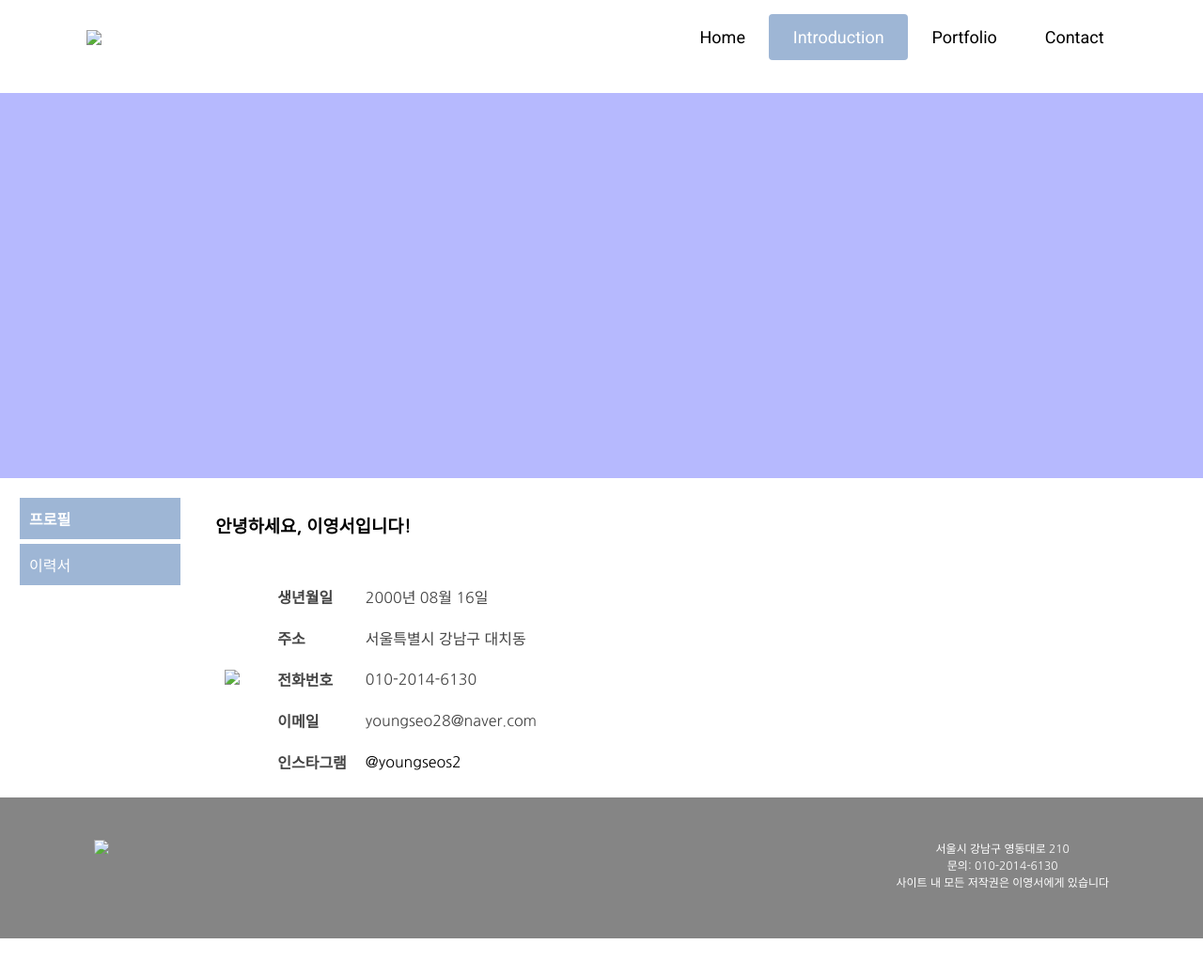
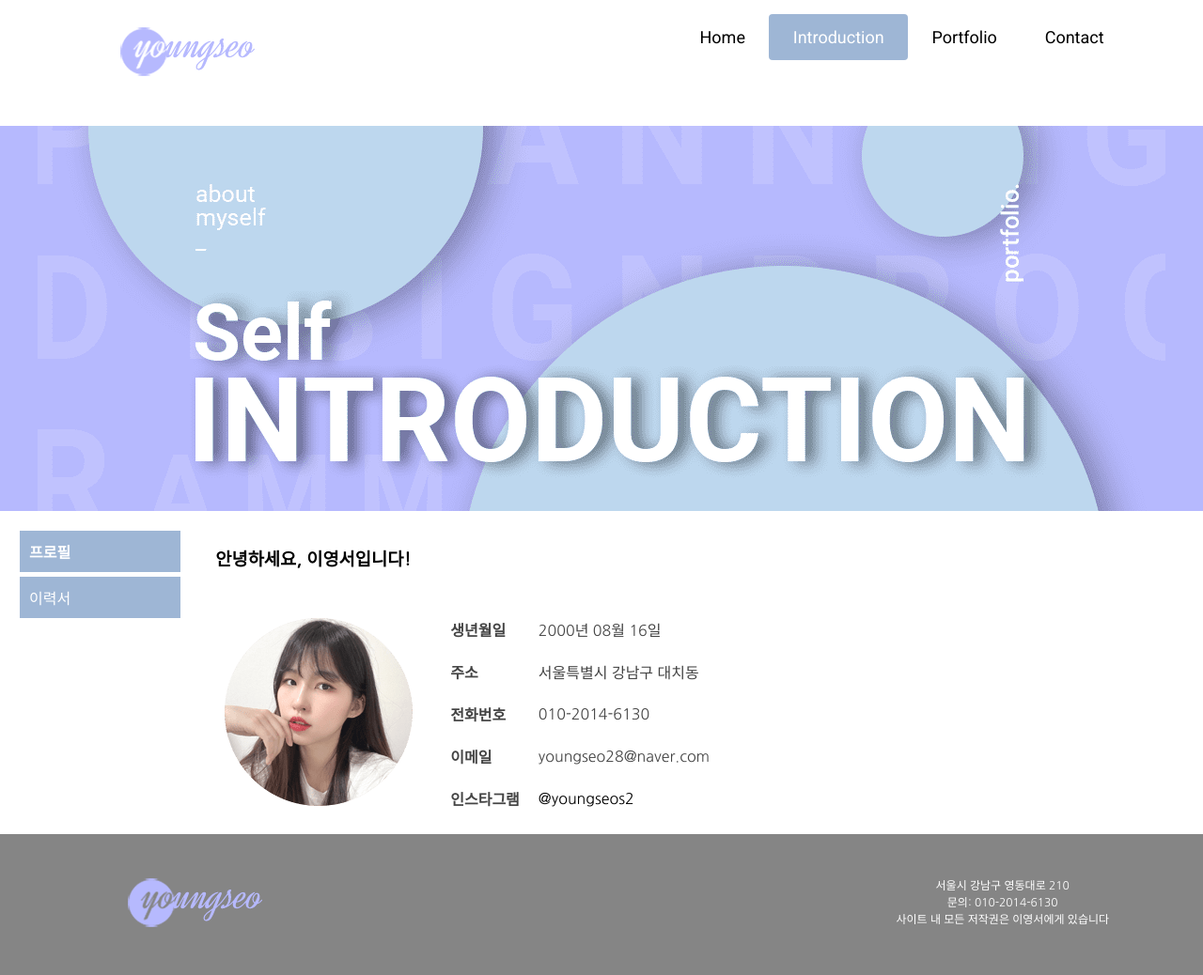
Before and after one commit to youngseo28/ysportfolioweb200521, a plain HTML site: page profile.html in a window 1280 px wide. Shown: the whole page at 94% size. Before the commit the page ends 999 px from the top, so only its background shows below. Drawn offline with Linux system fonts and the light colour scheme.

Commit message:
Update profile.html

```diff
--- a/profile.html
+++ b/profile.html
@@ -80,7 +80,7 @@
 #main_img {
   width: 100%;
   height: 410px;
-  background-image: url("img/self2.png");
+  background-image: url("self2.png");
   background-color: #b6b9fe;
   background-repeat: no-repeat;
   background-position: top center;
@@ -187,9 +187,9 @@ table, th, tr, td {
 
 
     <div class="header">
-  <a href="index_21961082.html" class="logo"><img src="img/logo.png"></a>
+  <a href="index.html" class="logo"><img src="logo.png"></a>
   <div class="header-right">
-    <a href="index_21961082.html">&nbsp;&nbsp;&nbsp;Home&nbsp;&nbsp;&nbsp;</a>
+    <a href="index.html">&nbsp;&nbsp;&nbsp;Home&nbsp;&nbsp;&nbsp;</a>
     <a class="active" href="profile.html">&nbsp;&nbsp;&nbsp;Introduction&nbsp;&nbsp;&nbsp;</a>
     <a href="planning.html">&nbsp;&nbsp;&nbsp;Portfolio&nbsp;&nbsp;&nbsp;</a>
     <a href="contact.html">&nbsp;&nbsp;&nbsp;Contact&nbsp;&nbsp;&nbsp;</a>
@@ -215,7 +215,7 @@ table, th, tr, td {
 
      <table>
     <tr>
-        <th rowspan="5"><img src="img/ys1.png"></th>
+        <th rowspan="5"><img src="ys1.png"></th>
         <th rowspan="5"></th>
         <th>생년월일</th>
         <td>2000년 08월 16일</td>
@@ -244,7 +244,7 @@ table, th, tr, td {
    <footer class="c12">
      <div id='footer_box'>
        <div id='footer_logo'>
-         <img src='img/logo.png'>
+         <img src='logo.png'>
        </div>
        <ul id='address'>
        <li>서울시 강남구 영동대로 210</li>
```
